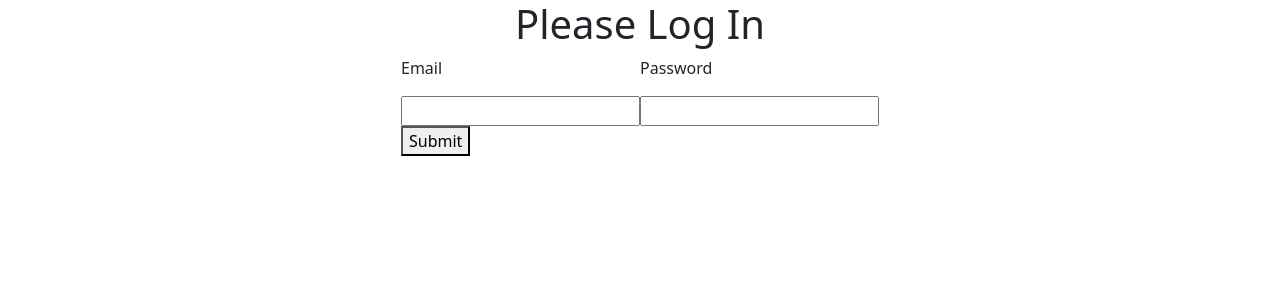
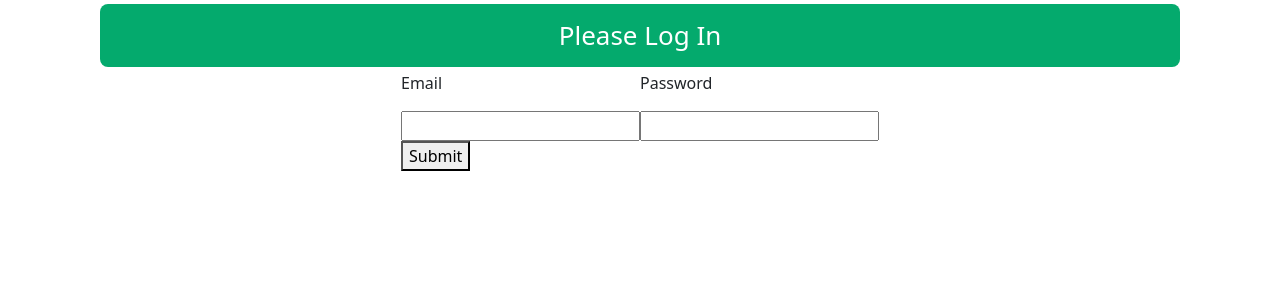
Before and after one commit to youngwillyum/quoter2, a React (Create React App) app in the folder client/: page /quoter in a window 1280 px wide. Shown: the top 300 px of the page. Built offline with nearby package versions, Linux system fonts and the light colour scheme.

Commit message:
Login page and Get Quote page styling

```diff
--- a/client/src/Login/Login.css
+++ b/client/src/Login/Login.css
@@ -2,4 +2,18 @@
     display: flex;
     flex-direction: column;
     align-items: center;
+    margin-left: 100px;
+    margin-right: 100px;
 }
+
+h1 {
+    color: white;
+    font-size: calc(10px + 2vmin);
+    background-color: #04AA6D;
+    text-align: center;
+    justify-content: center;
+    padding: 16px 32px;
+    margin: 4px 2px;
+    width: 100%;
+    border-radius: 8px;
+}
--- /dev/null
+++ b/client/src/components/Quoter/Quoter.css
@@ -0,0 +1,17 @@
+.filled-values {
+    margin-top: 10px;
+    margin-bottom: 10px;
+}
+
+.button {
+    background-color: #04AA6D;
+    margin-top: 10px;
+    margin-bottom: 10px;
+    border: none;
+    color: white;
+    text-align: center;
+    padding: 14px;
+    margin: 4px 2px;
+    border-radius: 5px;
+    width: 100%;
+}
--- a/client/src/components/Quoter/QuoterComponent.js
+++ b/client/src/components/Quoter/QuoterComponent.js
@@ -2,6 +2,7 @@ import React, { Component } from 'react'
 import {Link} from 'react-router-dom'
 import axios from 'axios';
 import {useHistory} from "react-router-dom"
+import './Quoter.css';
 
 
 
@@ -132,6 +133,7 @@ render(){
           value={this.state.quoter_deliverydate} onChange={this.onChangeQuoterDeliveryDate}/>
       </div>
 
+      <div className = "filled-values">
         <div className="form-group">
           <label>Delivery address: {this.state.ad1}</label>
         </div>
@@ -143,9 +145,10 @@ render(){
         <div className="form-group">
           <label>Total amount due: {this.state.price}</label>
         </div>
+      </div>
 
       <div className="form-group">
-      <button
+      <button class = "button"
         onClick={() => (this.state.button = 1)}
         type="submit"
         name="btn1"
@@ -160,7 +163,7 @@ render(){
     </form>
     <form onSubmit ={this.onSubmit}>
       <div className="form-group">
-      <button
+      <button class = "button"
         onClick={() => (this.state.button = 2)}
         type="submit"
         name="btn2"
```
Lines whose indentation alone changed are shown as unchanged.
